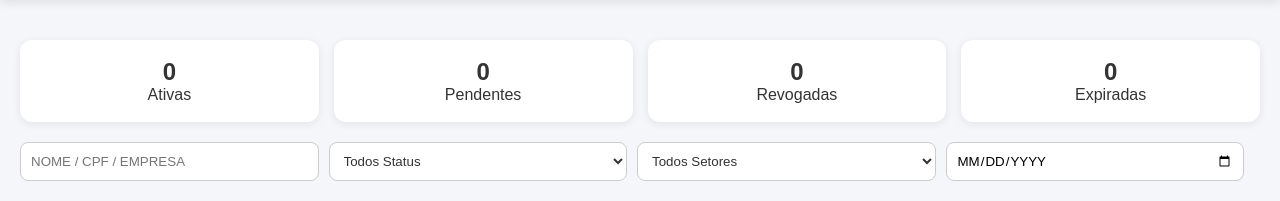
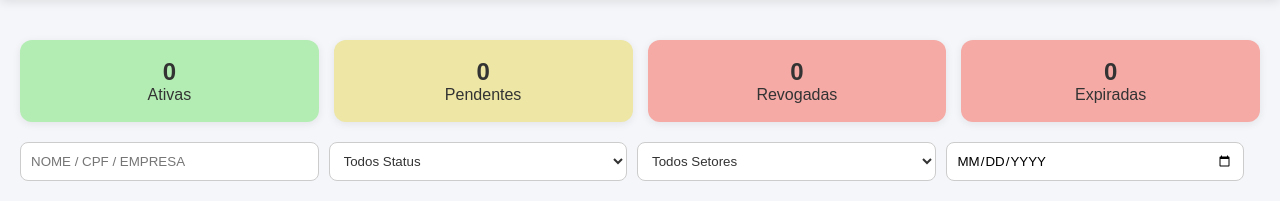
Before and after one commit to g-dant/sis-visitantes, a FastAPI app: template templates/main.html in a window 1280 px wide. Shown: the part 226-427 px from the top of the page. Run offline with FastAPI, Linux system fonts and the light colour scheme; the template is opened without the code that fills it, so the values that code supplies are empty; parts of the project's set-up code (start-up, migrations or seed data) failed here and were passed over; some libraries are stand-ins or nearby versions.

Commit message:
Cores de fundo adicionadas às etiquetas do dashboard.

```diff
--- a/static/css/main.css
+++ b/static/css/main.css
@@ -82,11 +82,22 @@ body {
 }
 
 .stat {
-  background: #fff;
   padding: 18px;
   border-radius: 12px;
   box-shadow: 0 2px 8px rgba(0, 0, 0, .08);
   text-align: center;
+}
+
+.stat-green {
+  background: #b4edb4;
+}
+
+.stat-yellow {
+  background: #ede6a4;
+}
+
+.stat-red {
+  background: #f5aaa6;
 }
 
 .toolbar {
--- a/templates/main/dashboard.html
+++ b/templates/main/dashboard.html
@@ -1,21 +1,21 @@
 <div class="stats">
 
-  <div class="stat">
+  <div class="stat stat-green">
     <h2 id="painel-autorizadas">0</h2>
     <div>Ativas</div>
   </div>
 
-  <div class="stat">
+  <div class="stat stat-yellow">
     <h2 id="painel-pendentes">0</h2>
     <div>Pendentes</div>
   </div>
 
-  <div class="stat">
+  <div class="stat stat-red">
     <h2 id="painel-revogadas">0</h2>
     <div>Revogadas</div>
   </div>
 
-  <div class="stat">
+  <div class="stat stat-red">
     <h2 id="painel-expiradas">0</h2>
     <div>Expiradas</div>
   </div>
```
Also changed, not shown: 2 other files.
